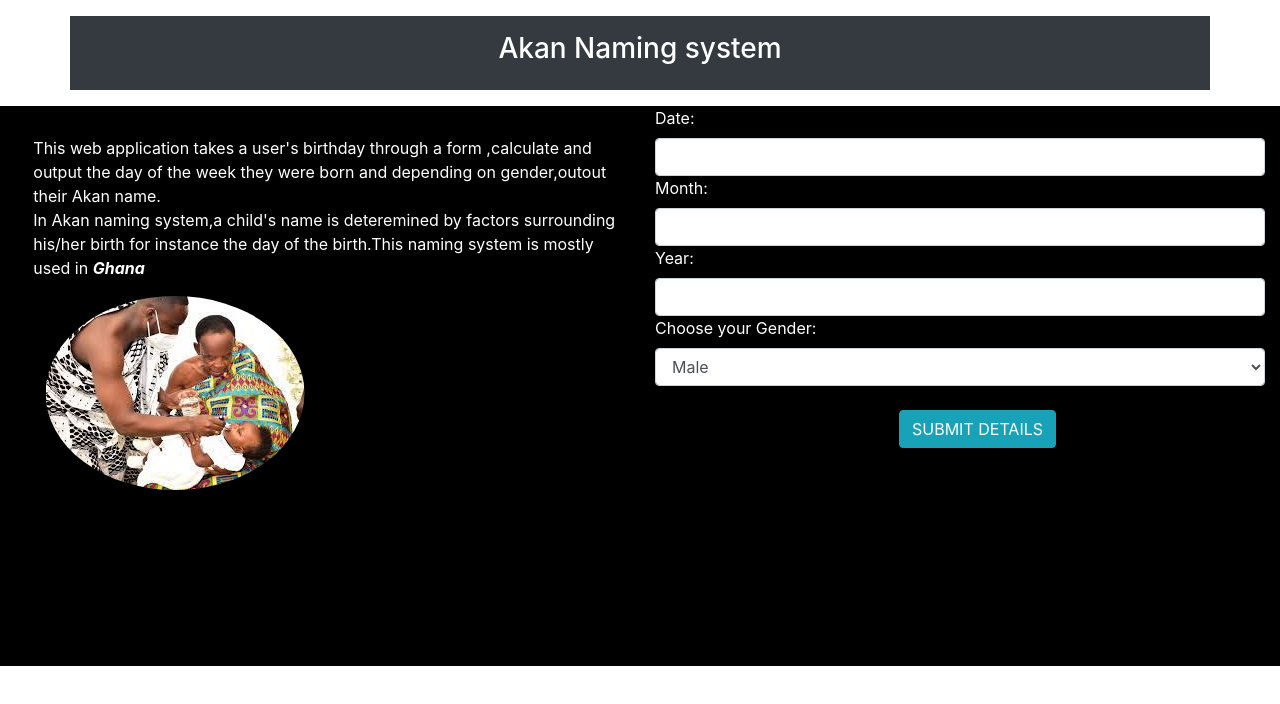
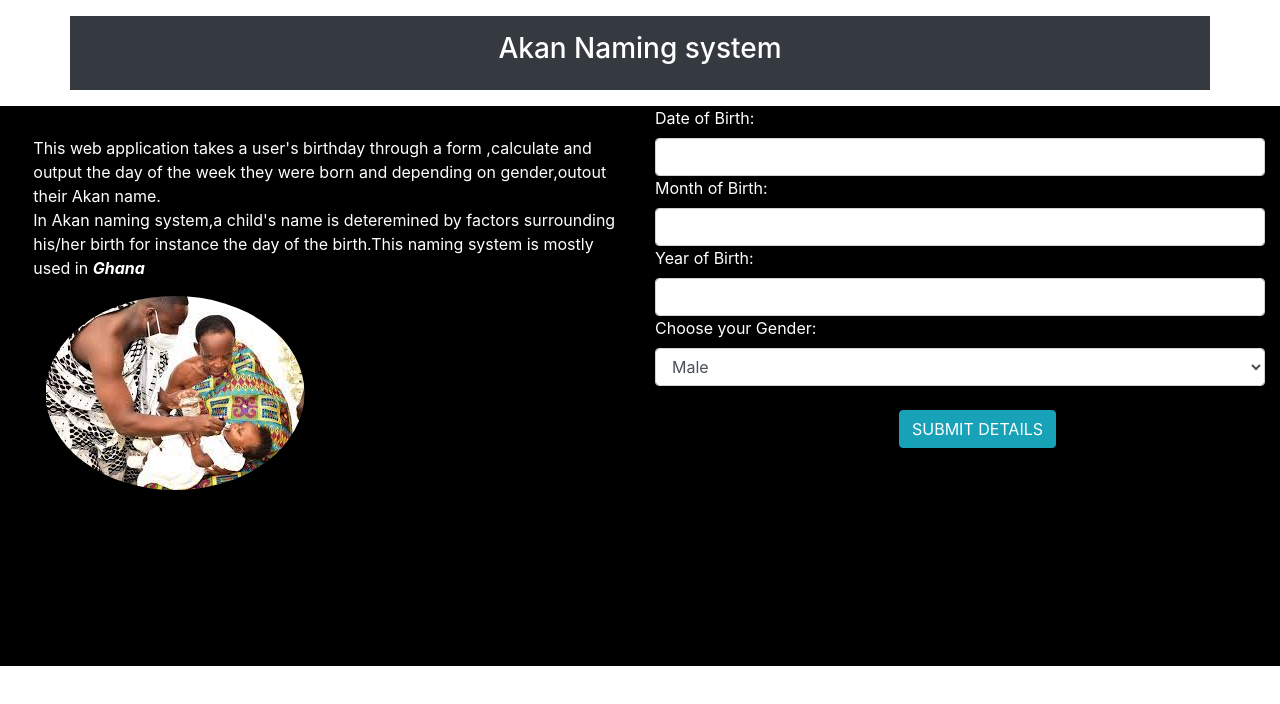
Before and after one commit to Lomemoraine/Week2IP, a plain HTML site: page index.html in a window 1280 px wide. Drawn offline with nearby package versions, Linux system fonts and the light colour scheme.

Commit message:
change the label names

```diff
--- a/index.html
+++ b/index.html
@@ -25,11 +25,11 @@
         </div>
           <div class="col-md-6" style="background-color:black; height: 70vh; color: white;">
             <div class="form-group">
-                <label for="dateborn">Date:</label>
+                <label for="dateborn">Date of Birth:</label>
                 <input type="text" class="form-control" id="dateborn">
-                <label for="monthborn">Month:</label>
+                <label for="monthborn">Month of Birth:</label>
                 <input type="text" class="form-control" id="monthborn">
-                <label for="yearborn">Year:</label>
+                <label for="yearborn">Year of Birth:</label>
                 <input type="text" class="form-control" id="yearborn">
                 <label for="gender">Choose your Gender:</label>
                 <select class="form-control" id="gender">
```
